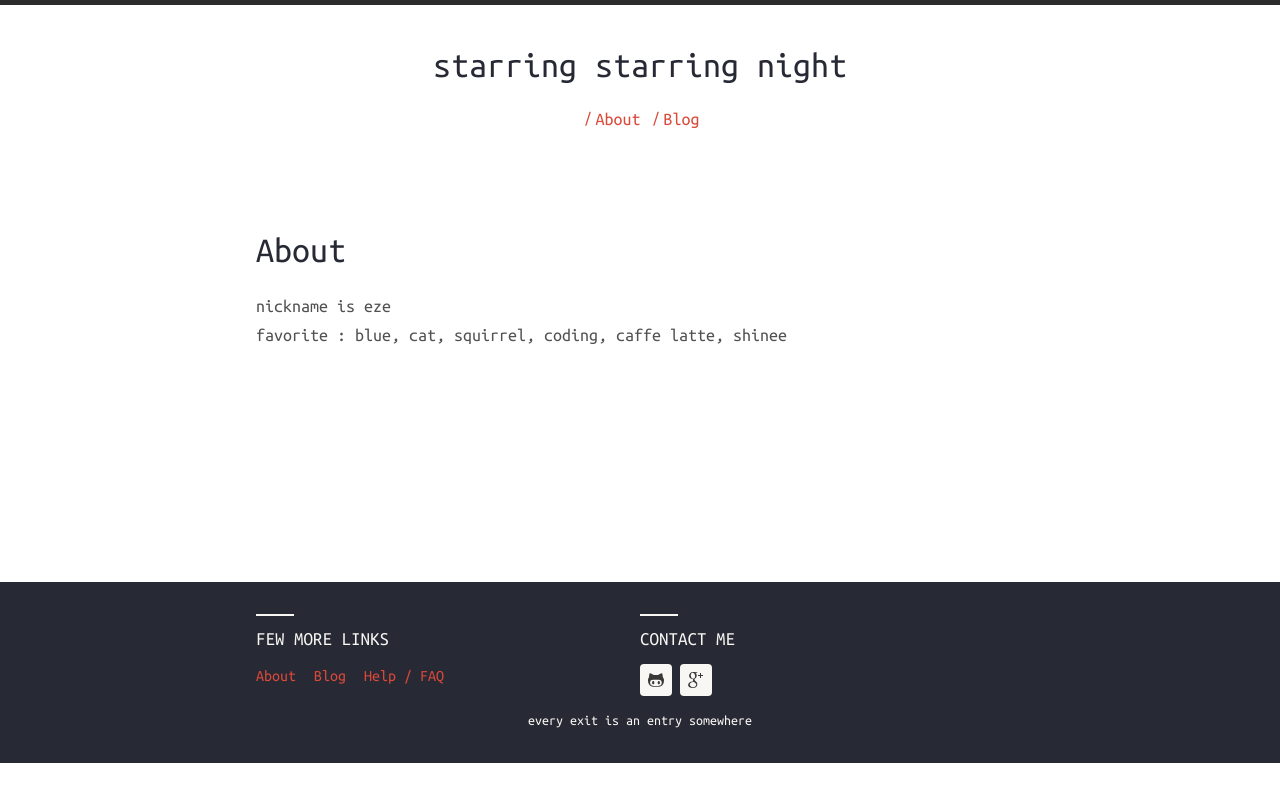
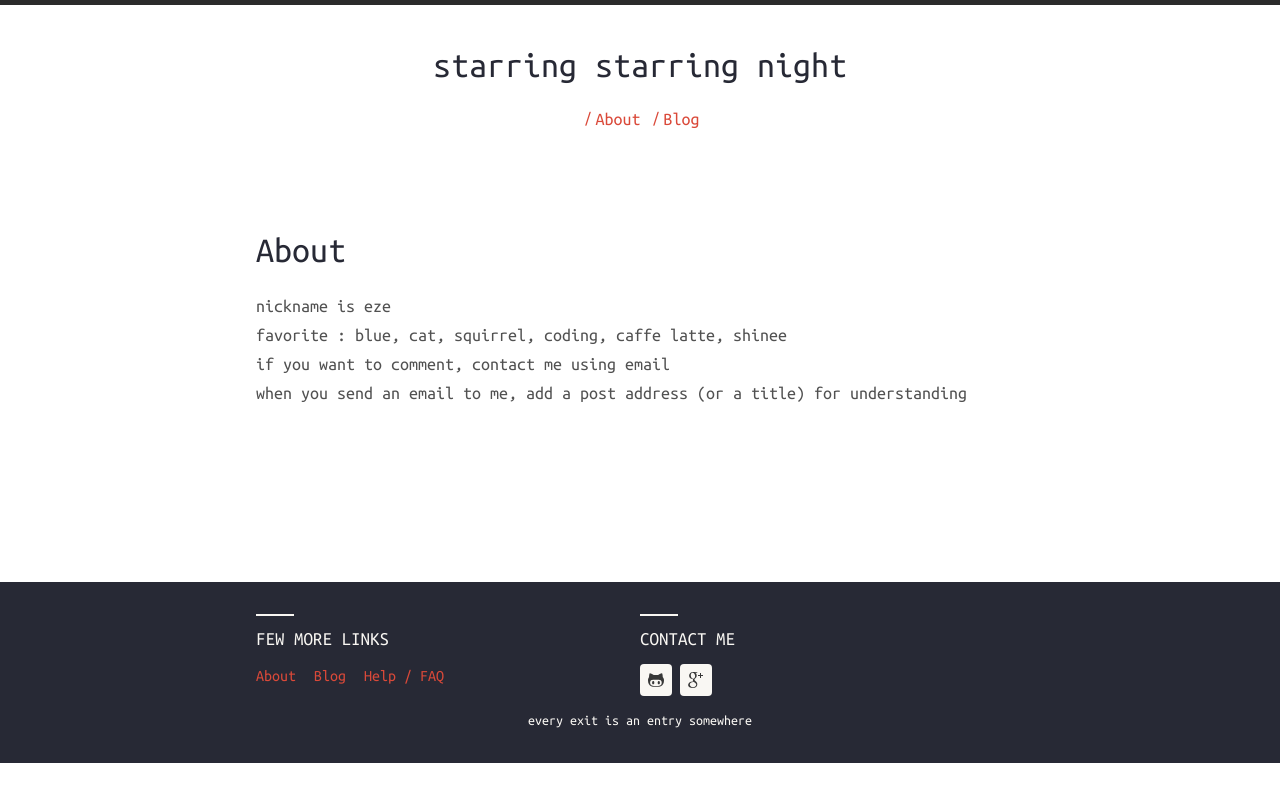
Before and after one commit to hahajh/hahajh.github.com, a Jekyll site: the page built from about.md, in a window 1280 px wide. Shown: the top 802 px of the page. Built offline with Jekyll 4.4.1, drawn with Linux system fonts in a browser that asks for light colours; nearby versions of some CDN libraries.

Commit message:
add about

```diff
--- a/about.md
+++ b/about.md
@@ -6,3 +6,5 @@ permalink: /about/
 
 nickname is eze
 favorite : blue, cat, squirrel, coding, caffe latte, shinee
+if you want to comment, contact me using email
+when you send an email to me, add a post address (or a title) for understanding
```
